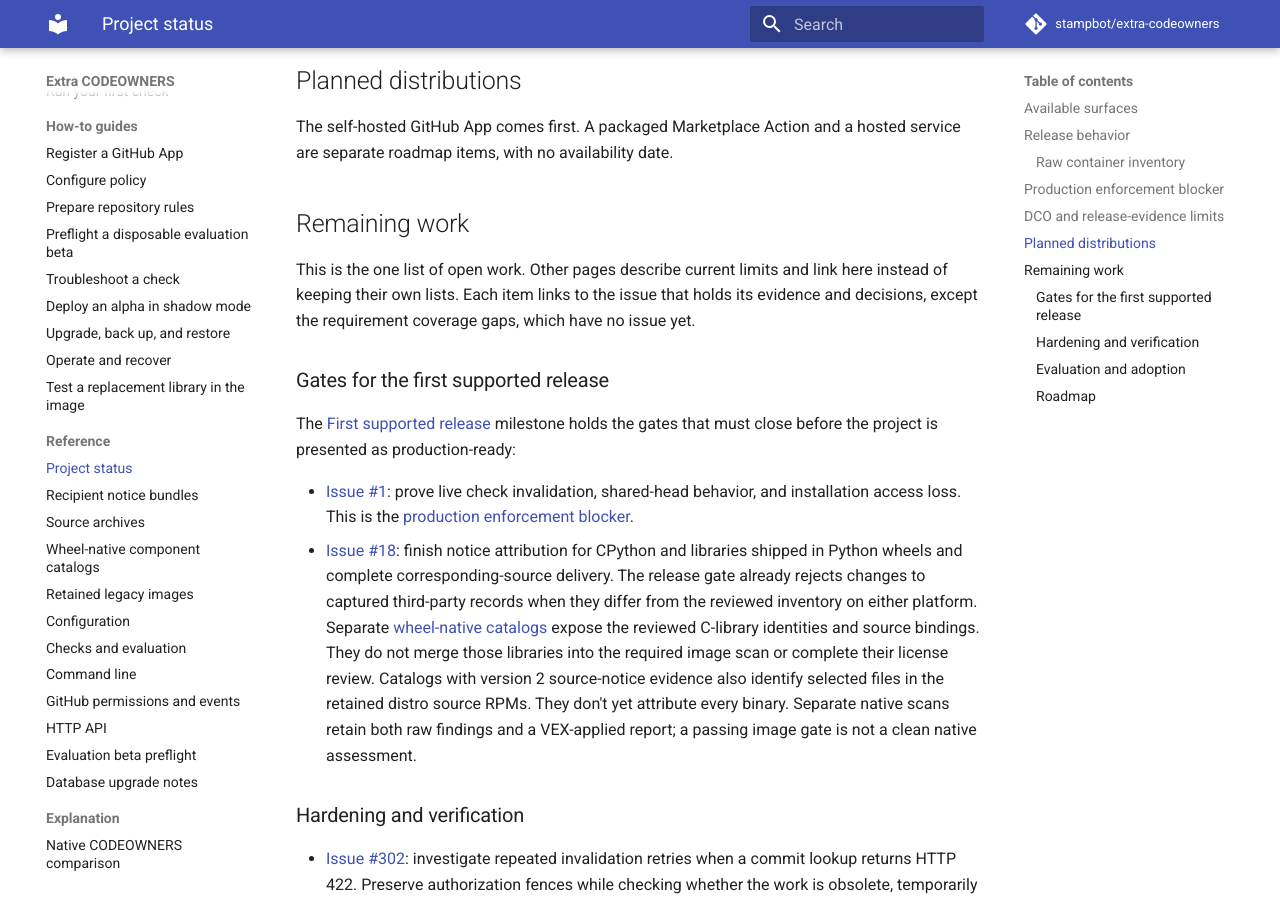
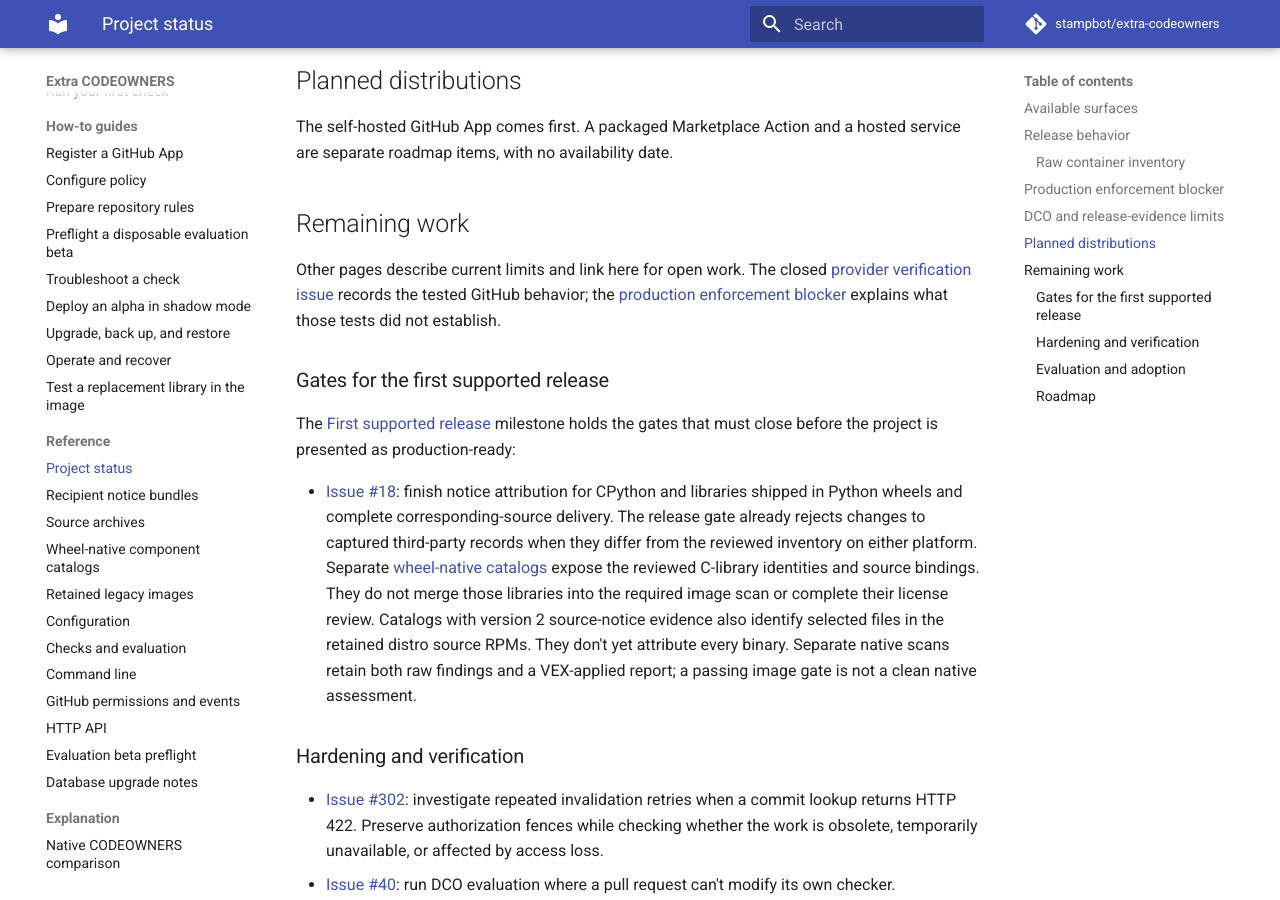
Before and after one commit to stampbot/extra-codeowners, an MkDocs documentation site: the page built from docs/reference/project-status.md, in a window 1280 px wide and 900 px high, scrolled down 4413 px. Built offline with MkDocs 1.6.1 and Material for MkDocs 9.7.7, drawn with Linux system fonts in a browser that asks for light colours; comment, search, counter and statistics services are not loaded.

Commit message:
docs: record closure of the provider verification gate
Signed-off-by: Danny Sauer <github@dannysauer.com>

```diff
--- a/docs/reference/project-status.md
+++ b/docs/reference/project-status.md
@@ -199,19 +199,16 @@ hosted service are separate roadmap items, with no availability date.
 
 ## Remaining work {#remaining-work}
 
-This is the one list of open work. Other pages describe current limits and
-link here instead of keeping their own lists. Each item links to the issue that
-holds its evidence and decisions, except the requirement coverage gaps, which
-have no issue yet.
+Other pages describe current limits and link here for open work. The closed
+[provider verification issue][issue-1] records the tested GitHub behavior;
+the [production enforcement blocker](#production-enforcement-blocker) explains
+what those tests did not establish.
 
 ### Gates for the first supported release
 
 The [First supported release][milestone] milestone holds the gates that must
 close before the project is presented as production-ready:
 
-- [Issue #1][issue-1]: prove live check invalidation, shared-head behavior,
-  and installation access loss. This is the
-  [production enforcement blocker](#production-enforcement-blocker).
 - [Issue #18][issue-18]: finish notice attribution for CPython and libraries
   shipped in Python wheels and complete corresponding-source delivery.
   The release gate already rejects changes to captured third-party records
```
